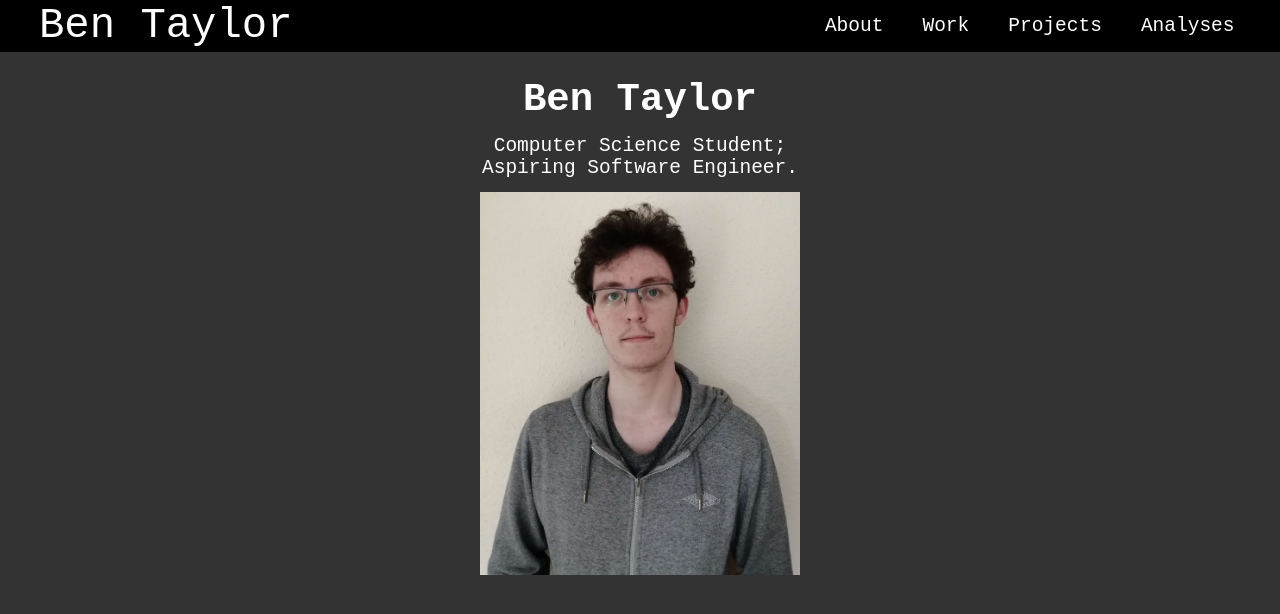
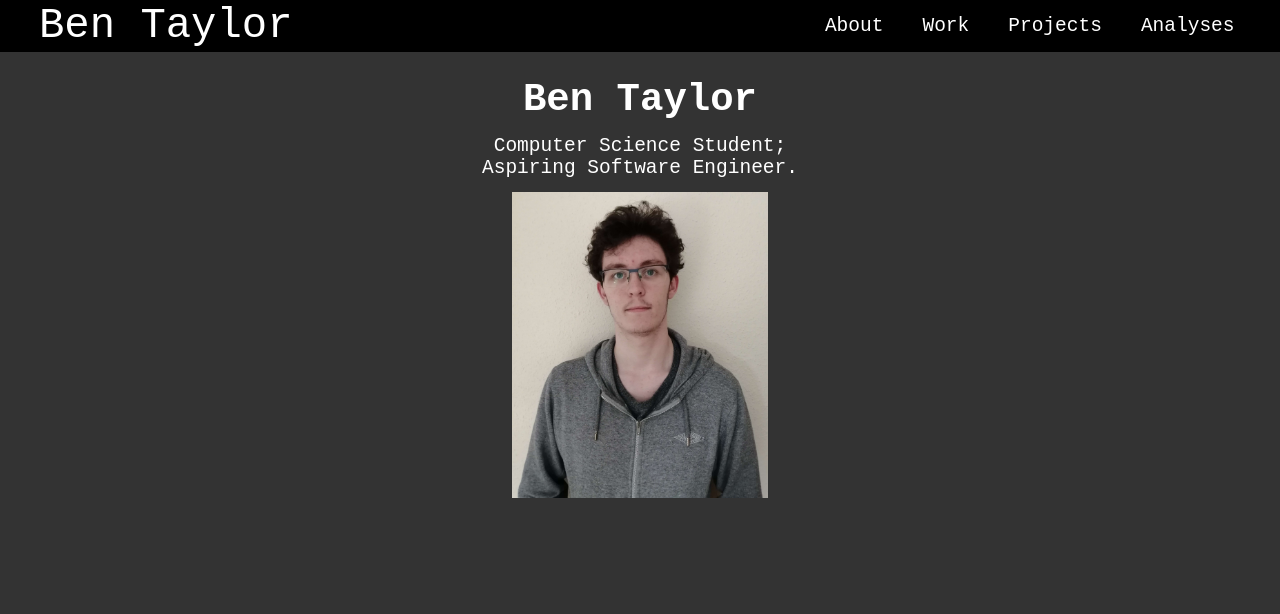
Before and after one commit to BenTaylor25/WebPortfolio2023, a React (Vite) app in the folder web-portfolio-2023/: page / in a window 1280 px wide. Shown: the top 614 px of the page. Built offline with nearby package versions, Linux system fonts and the light colour scheme.

Commit message:
reduced home page image size

```diff
--- a/web-portfolio-2023/src/components/pages/Home.scss
+++ b/web-portfolio-2023/src/components/pages/Home.scss
@@ -23,7 +23,7 @@ main {
 
     img {
         align-self: center;
-        width: 25vw;
+        width: 20vw;
         margin-top: 1rem;
     }
 }
@@ -39,7 +39,7 @@ main {
         }
 
         img {
-            width: 65vw;
+            width: 50vw;
         }
     }
 }
```
